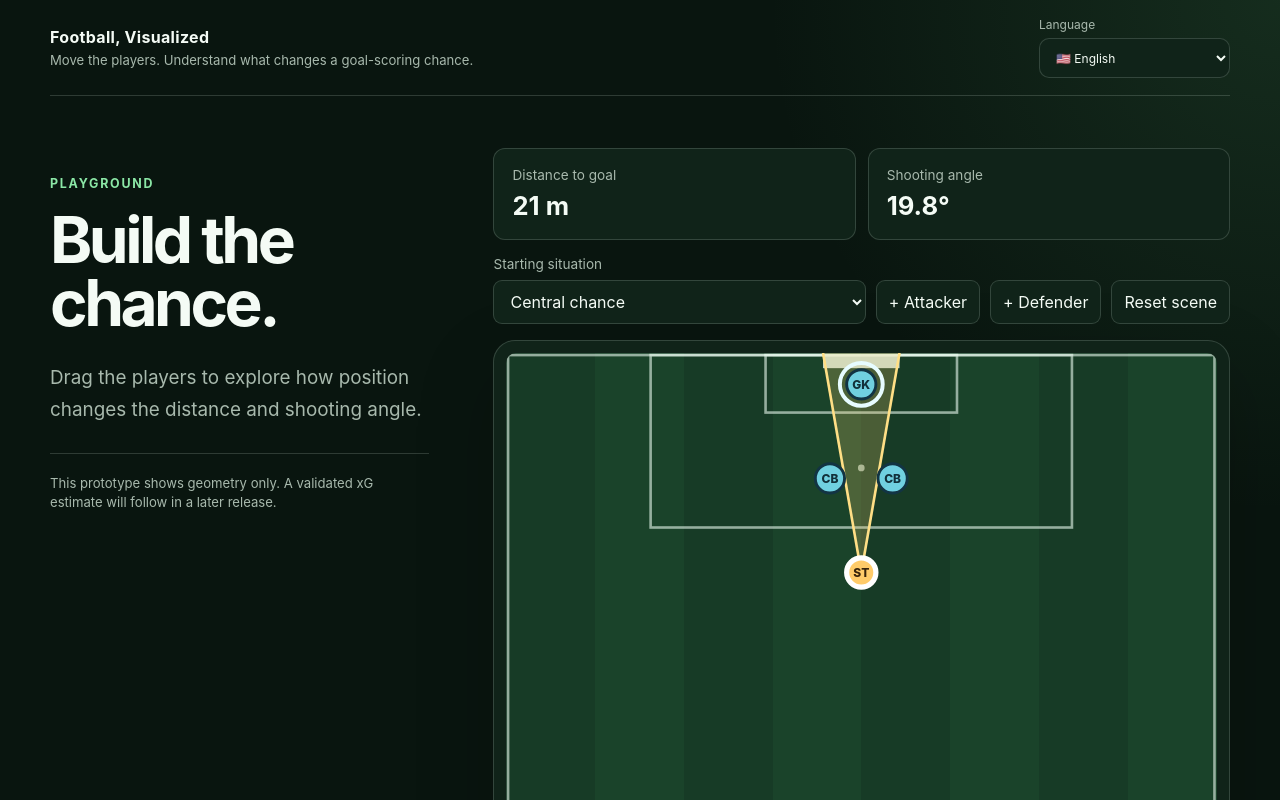
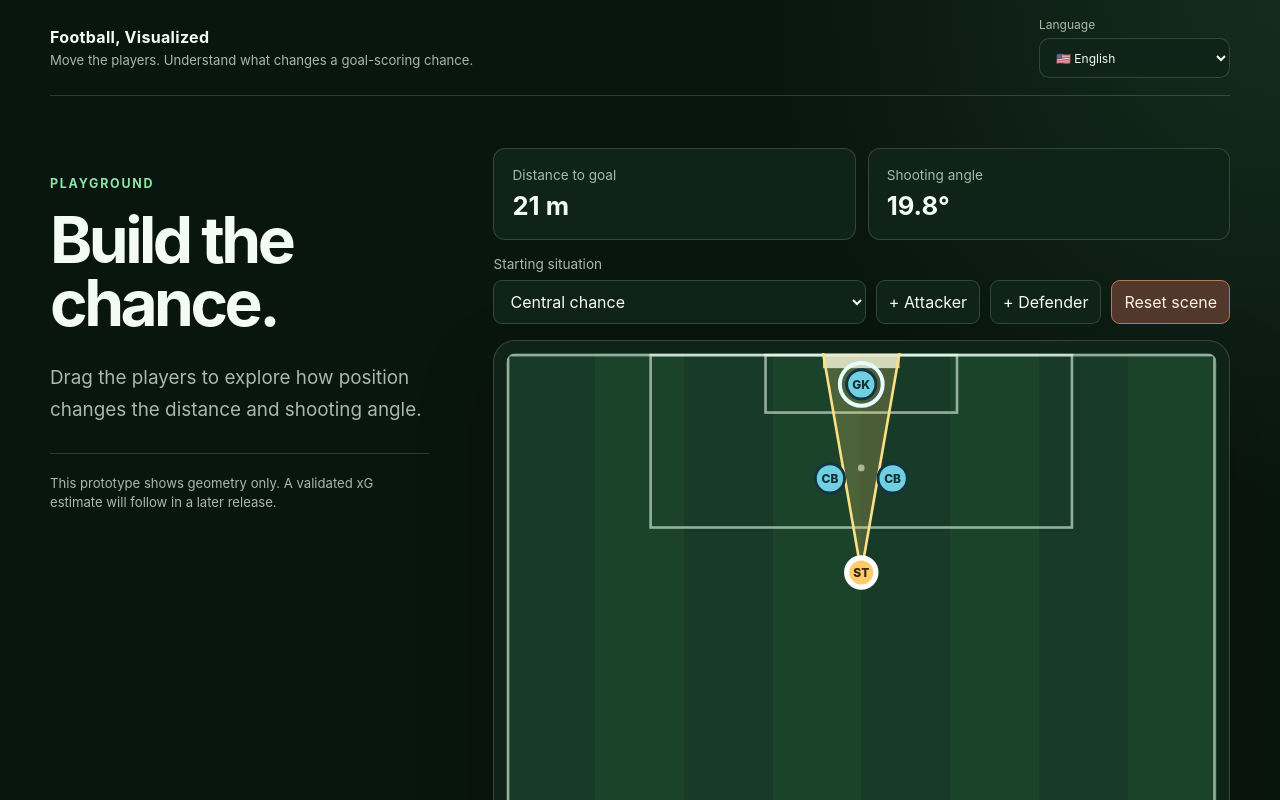
Before and after one commit to leovferreira13/sports-data-visualizer, a Next.js app: page /en in a window 1280 px wide. Shown: the top 800 px of the page. Built offline with nearby package versions, Linux system fonts and the light colour scheme.

Commit message:
Distinguish scene reset from add-player actions

```diff
--- a/app/[locale]/globals.css
+++ b/app/[locale]/globals.css
@@ -189,6 +189,15 @@ h1 {
 }
 .scene-actions button { cursor: pointer; }
 .scene-actions button:hover { border-color: var(--accent); }
+.scene-actions .scene-reset {
+  border-color: #b27a58;
+  background: #51382b;
+  color: #fff2e5;
+}
+.scene-actions .scene-reset:hover {
+  border-color: #e9ab7f;
+  background: #694632;
+}
 .scene-actions button:disabled { cursor: not-allowed; opacity: 0.55; }
 .scene-actions :is(button, select):focus-visible {
   outline: 2px solid var(--accent);
--- a/components/playable-pitch.tsx
+++ b/components/playable-pitch.tsx
@@ -168,7 +168,7 @@ export function PlayablePitch({ locale, copy }: Props) {
             onClick={() => changeScene((previous) => ({ ...previous, scenario: addPlayer(previous.scenario, "defender") }))}>
             {copy.addDefender}
           </button>
-          <button type="button" onClick={() => {
+          <button className="scene-reset" type="button" onClick={() => {
             changeScene((previous) => ({ ...previous, scenario: getPreset(previous.presetId) }));
             setSelected("shooter");
           }}>
```
